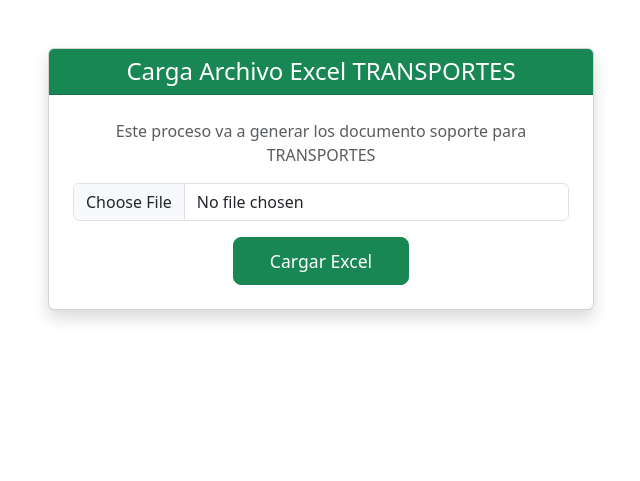
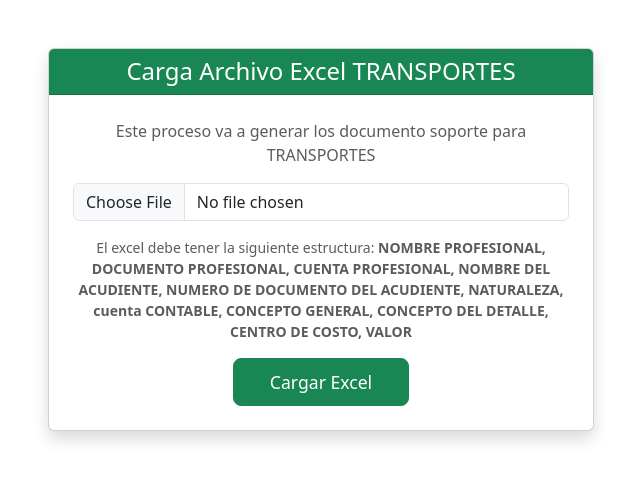
Before and after one commit to hgrestrepor/cargue-masivo-contapymes, a Flask app: page /dashboard-transportes in a window 1280 px wide. Shown: the part 66-547 px from the top of the page, without its empty margins (319-959 px from the left). Run offline with Flask 3, Linux system fonts and the light colour scheme; the visitor is signed in with stand-in values (Sample User, id 1).

Commit message:
update proyect

```diff
--- a/templates/dashboard.html
+++ b/templates/dashboard.html
@@ -15,6 +15,9 @@
                     <div class="mb-3">
                         <input type="file" name="excel_file" class="form-control" accept=".xlsx,.xls" required>
                     </div>
+                    <p class="text-muted small mb-3">
+                        El excel debe tener la siguiente estructura: <strong>Cta contable, Naturaleza, valor, tercero, observacion</strong>
+                    </p>
                     <button type="submit" class="btn btn-success btn-lg">
                         Cargar Excel
                     </button>
--- a/templates/dashboard_transportes.html
+++ b/templates/dashboard_transportes.html
@@ -15,6 +15,9 @@
                     <div class="mb-3">
                         <input type="file" name="excel_file" class="form-control" accept=".xlsx,.xls" required>
                     </div>
+                    <p class="text-muted small mb-3">
+                        El excel debe tener la siguiente estructura: <strong>NOMBRE PROFESIONAL, DOCUMENTO PROFESIONAL, CUENTA PROFESIONAL, NOMBRE DEL ACUDIENTE, NUMERO DE DOCUMENTO DEL ACUDIENTE, NATURALEZA, cuenta CONTABLE, CONCEPTO GENERAL, CONCEPTO DEL DETALLE, CENTRO DE COSTO, VALOR</strong>
+                    </p>
                     <button type="submit" class="btn btn-success btn-lg">
                         Cargar Excel
                     </button>
```
